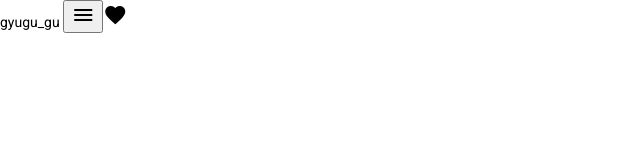
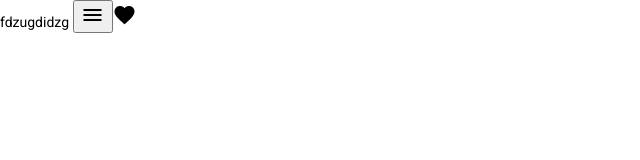
Before and after one commit to Dudu40/Angular, an Angular app: page / in a window 1280 px wide. Shown: the top 160 px of the page, without its empty margins (0-640 px from the left). Built offline with nearby package versions, Linux system fonts and the light colour scheme.

Commit message:
Push on main branch

```diff
--- a/src/app/app.component.html
+++ b/src/app/app.component.html
@@ -1,3 +1,3 @@
-gyugu_gu
+fdzugdidzg
 <button mat-icon-button><mat-icon>menu</mat-icon></button>
 <mat-icon>favorite</mat-icon>
```
